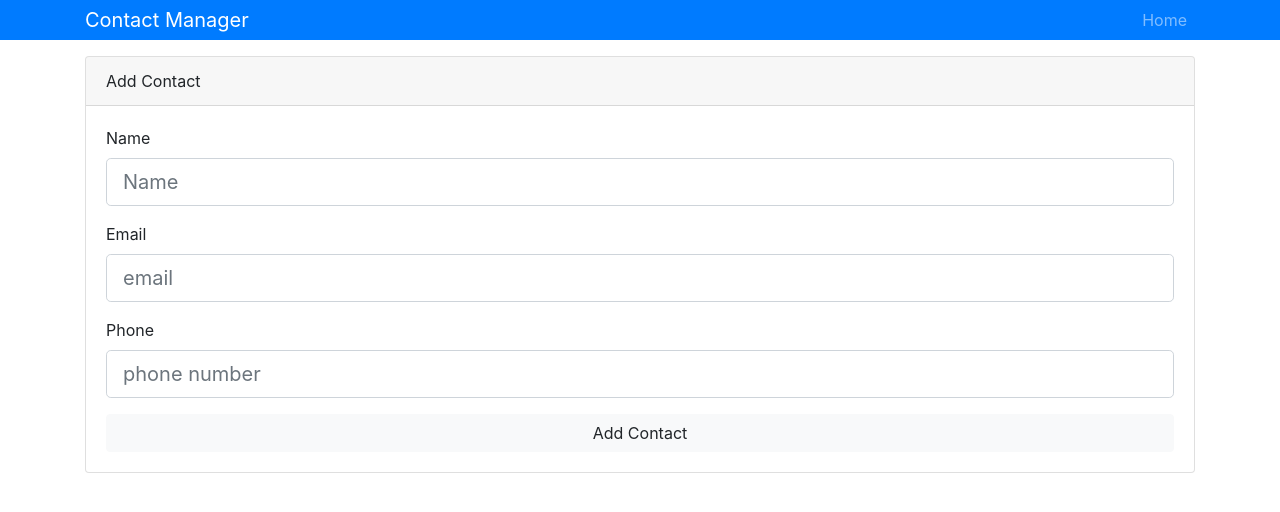
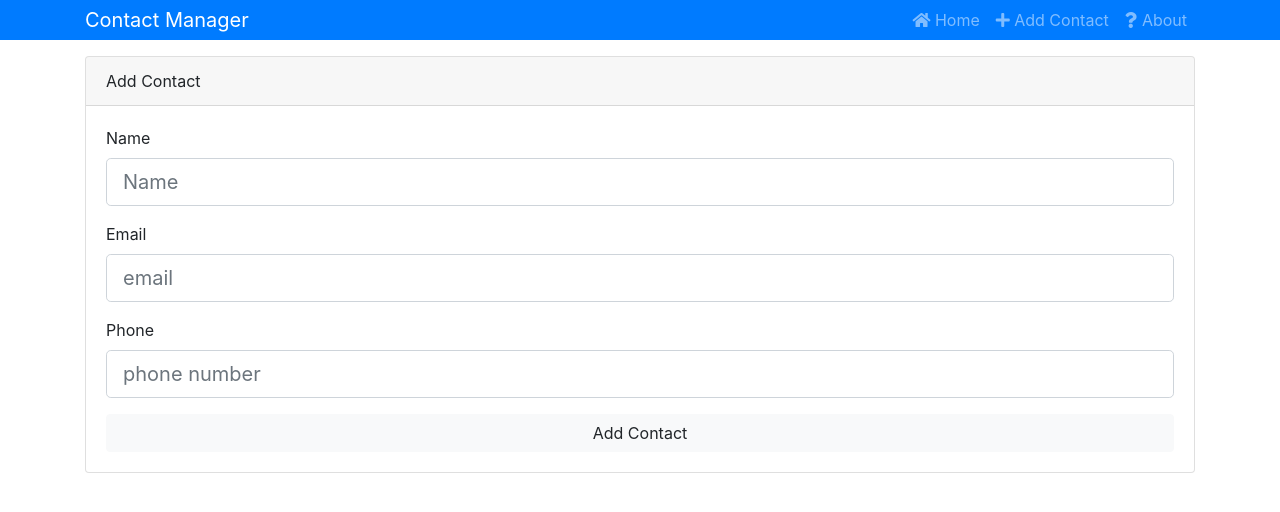
Before and after one commit to ismailasylla/reactContactManager, a React (Create React App) app: page /contact/add in a window 1280 px wide. Shown: the top 512 px of the page. Built offline with nearby package versions, Linux system fonts and the light colour scheme.

Commit message:
setting up Links, Params & Redirect

```diff
--- a/src/components/contacts/AddContact.js
+++ b/src/components/contacts/AddContact.js
@@ -47,6 +47,8 @@
       phone: '',
       errors: {}
     });
+
+    this.props.history.push('/');
   };
 
   onChange = e => this.setState({ [e.target.name]: e.target.value });
--- a/src/components/layout/Header.js
+++ b/src/components/layout/Header.js
@@ -1,5 +1,6 @@
 import React from 'react';
 import propTypes from 'prop-types';
+import { Link } from 'react-router-dom';
 
 const Header = props => {
   const { branding } = props;
@@ -12,9 +13,19 @@
         <div>
           <ul className="navbar-nav mr-auto">
             <li className="nav item">
-              <a href="/" className="nav-link">
-                Home
-              </a>
+              <Link to="/" className="nav-link">
+                <i className="fas fa-home" /> Home
+              </Link>
+            </li>
+            <li className="nav item">
+              <Link to="/contact/add" className="nav-link">
+                <i className="fas fa-plus" /> Add Contact
+              </Link>
+              <li className="nav item">
+                <Link to="/about" className="nav-link">
+                  <i className="fas fa-question" /> About
+                </Link>
+              </li>
             </li>
           </ul>
         </div>
```
